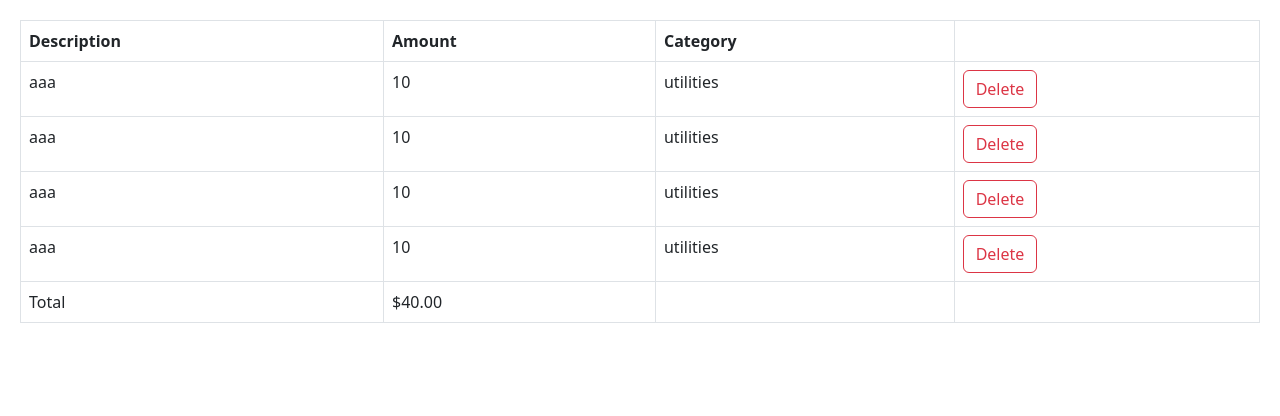
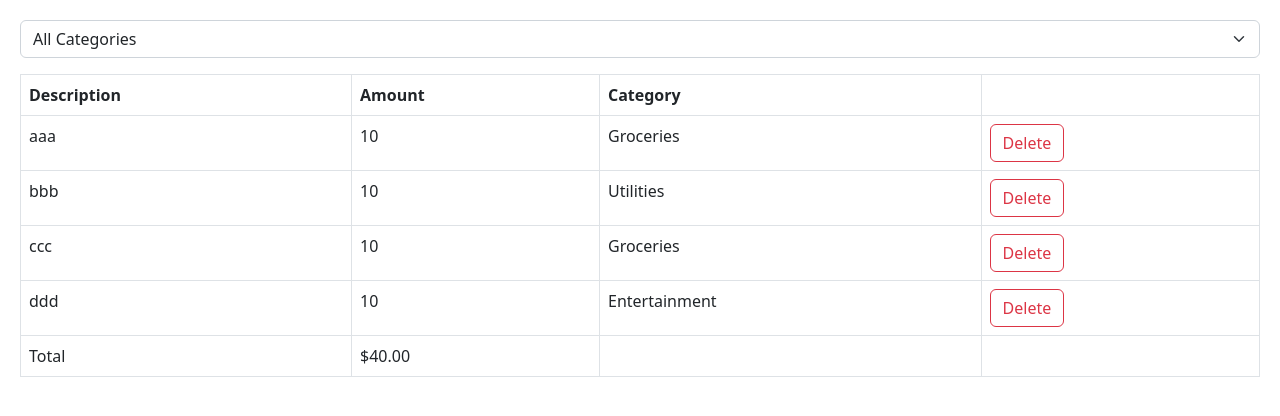
Before and after one commit to prabhu-raja/react-app, a React (Vite) app: page / in a window 1280 px wide. Shown: the top 416 px of the page. Built offline with nearby package versions, Linux system fonts and the light colour scheme.

Commit message:
37 - 💰 - Expense Filter

```diff
--- a/src/App.tsx
+++ b/src/App.tsx
@@ -11,19 +11,27 @@
 import ExpandableText from './components/ExpandableText';
 import Form from './Form';
 import ExpenseList from './expense-tracker/components/ExpenseList';
+import ExpenseFilter from './expense-tracker/components/ExpenseFilter';
 
 function App() {
+  const [selectedCategory, setSelectedCategory] = useState('');
   const [expenses, setExpenses] = useState([
-    { id: 1, description: 'aaa', amount: 10, category: 'utilities' },
-    { id: 2, description: 'aaa', amount: 10, category: 'utilities' },
-    { id: 3, description: 'aaa', amount: 10, category: 'utilities' },
-    { id: 4, description: 'aaa', amount: 10, category: 'utilities' },
+    { id: 1, description: 'aaa', amount: 10, category: 'Groceries' },
+    { id: 2, description: 'bbb', amount: 10, category: 'Utilities' },
+    { id: 3, description: 'ccc', amount: 10, category: 'Groceries' },
+    { id: 4, description: 'ddd', amount: 10, category: 'Entertainment' },
   ]);
+  const visibleExpenses = selectedCategory
+    ? expenses.filter((exp) => exp.category === selectedCategory)
+    : expenses;
 
   return (
     <>
+      <div className="mb-3">
+        <ExpenseFilter onSelectCategory={setSelectedCategory}></ExpenseFilter>
+      </div>
       <ExpenseList
-        expenses={expenses}
+        expenses={visibleExpenses}
         onDelete={(id) => setExpenses(expenses.filter((exp) => exp.id !== id))}
       />
     </>
--- /dev/null
+++ b/src/expense-tracker/components/ExpenseFilter.tsx
@@ -0,0 +1,20 @@
+interface Props {
+  onSelectCategory: (category: string) => void;
+}
+
+const ExpenseFilter = ({ onSelectCategory }: Props) => {
+  return (
+    <>
+      <select
+        onChange={(evt) => onSelectCategory(evt.target.value)}
+        className="form-select">
+        <option value="">All Categories</option>
+        <option value="Groceries">Groceries</option>
+        <option value="Utilities">Utilities</option>
+        <option value="Entertainment">Entertainment</option>
+      </select>
+    </>
+  );
+};
+
+export default ExpenseFilter;
```
